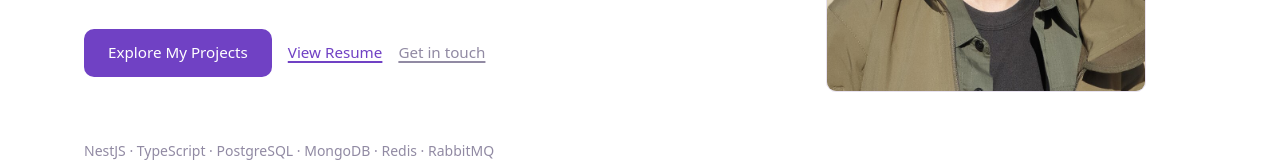
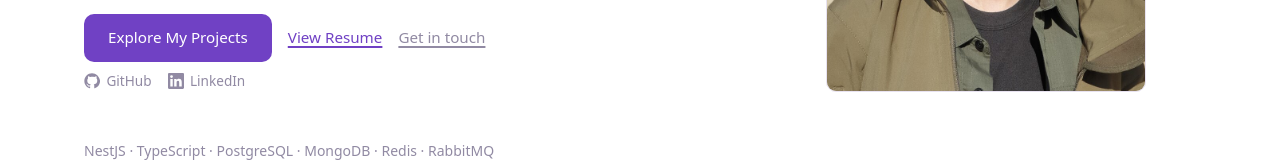
Before and after one commit to snorouzi/portfolio, a React (Vite) app: page / in a window 1280 px wide. Shown: the part 444-606 px from the top of the page. Built offline with nearby package versions, Linux system fonts and the light colour scheme; no server answers.

Commit message:
feat(ui): add social media links to hero section
Add GitHub and LinkedIn links with SVG icons to the Hero component.
Include corresponding styles for layout, hover states, and
accessibility.

```diff
--- a/src/components/home/Hero.jsx
+++ b/src/components/home/Hero.jsx
@@ -33,6 +33,43 @@ export default function Hero() {
                 Get in touch
               </a>
             </div>
+
+            <div className="hero-profile-links">
+              <a
+                href="https://github.com/snorouzi"
+                target="_blank"
+                rel="noopener noreferrer"
+                className="hero-profile-link"
+              >
+                <svg
+                  aria-hidden="true"
+                  width="16"
+                  height="16"
+                  viewBox="0 0 24 24"
+                  fill="currentColor"
+                >
+                  <path d="M12 .5C5.7.5.5 5.7.5 12c0 5.1 3.3 9.4 7.9 10.9.6.1.8-.3.8-.6v-2.1c-3.2.7-3.9-1.5-3.9-1.5-.5-1.3-1.3-1.7-1.3-1.7-1.1-.7.1-.7.1-.7 1.2.1 1.8 1.2 1.8 1.2 1.1 1.8 2.8 1.3 3.5 1 0-.7.4-1.3.8-1.6-2.6-.3-5.3-1.3-5.3-5.8 0-1.3.5-2.3 1.2-3.1-.1-.3-.5-1.5.1-3.1 0 0 1-.3 3.3 1.2.9-.3 1.9-.4 2.9-.4s2 .1 2.9.4c2.3-1.5 3.3-1.2 3.3-1.2.6 1.6.2 2.8.1 3.1.8.8 1.2 1.8 1.2 3.1 0 4.5-2.7 5.5-5.3 5.8.4.4.8 1.1.8 2.2v3.3c0 .3.2.7.8.6 4.6-1.5 7.9-5.8 7.9-10.9C23.5 5.7 18.3.5 12 .5z" />
+                </svg>
+                GitHub
+              </a>
+              <a
+                href="https://www.linkedin.com/in/saeednorouzi"
+                target="_blank"
+                rel="noopener noreferrer"
+                className="hero-profile-link"
+              >
+                <svg
+                  aria-hidden="true"
+                  width="16"
+                  height="16"
+                  viewBox="0 0 24 24"
+                  fill="currentColor"
+                >
+                  <path d="M20.4 20.4h-3.6v-5.6c0-1.3 0-3-1.8-3s-2.1 1.4-2.1 2.9v5.7H9.3V9h3.5v1.5h.1c.5-.9 1.6-1.8 3.4-1.8 3.6 0 4.3 2.4 4.3 5.5v6.2zM5.3 7.4a2.1 2.1 0 1 1 0-4.2 2.1 2.1 0 0 1 0 4.2zM7.1 20.4H3.5V9h3.6v11.4zM22.2 0H1.8C.8 0 0 .8 0 1.8v20.4C0 23.2.8 24 1.8 24h20.4c1 0 1.8-.8 1.8-1.8V1.8c0-1-.8-1.8-1.8-1.8z" />
+                </svg>
+                LinkedIn
+              </a>
+            </div>
           </div>
 
           <div className="hero-portrait">
@@ -43,10 +80,7 @@ export default function Hero() {
               reserved .portrait wrapper (border, background, overflow-hidden) keeps the space
               stable without layout shift. The <figure> keeps an accessible label for the image.
             */}
-            <figure
-              className="portrait"
-              aria-label="Portrait of Saeed Norouzi"
-            >
+            <figure className="portrait" aria-label="Portrait of Saeed Norouzi">
               <img
                 src={portrait}
                 alt="Portrait of Saeed Norouzi"
--- a/src/styles/globals.css
+++ b/src/styles/globals.css
@@ -222,7 +222,6 @@ button {
 .page {
   display: flex;
   flex-direction: column;
-  min-height: 100vh;
 }
 
 .page > main {
@@ -579,6 +578,35 @@ button {
   text-decoration-color: var(--color-text-muted);
 }
 
+.hero-profile-links {
+  display: flex;
+  align-items: center;
+  gap: 1rem;
+  margin-top: 0.5rem;
+  flex-wrap: wrap;
+}
+
+.hero-profile-link {
+  display: inline-flex;
+  align-items: center;
+  gap: 0.4rem;
+  font-size: 0.85rem;
+  font-weight: 500;
+  color: var(--color-text-muted);
+  text-decoration: none;
+  transition: color var(--transition-fast);
+}
+
+.hero-profile-link:hover {
+  color: var(--color-accent);
+}
+
+.hero-profile-link:focus-visible {
+  outline: 2px solid var(--color-accent);
+  outline-offset: 2px;
+  border-radius: var(--radius-sm, 4px);
+}
+
 .hero-portrait {
   display: flex;
   justify-content: center;
```
